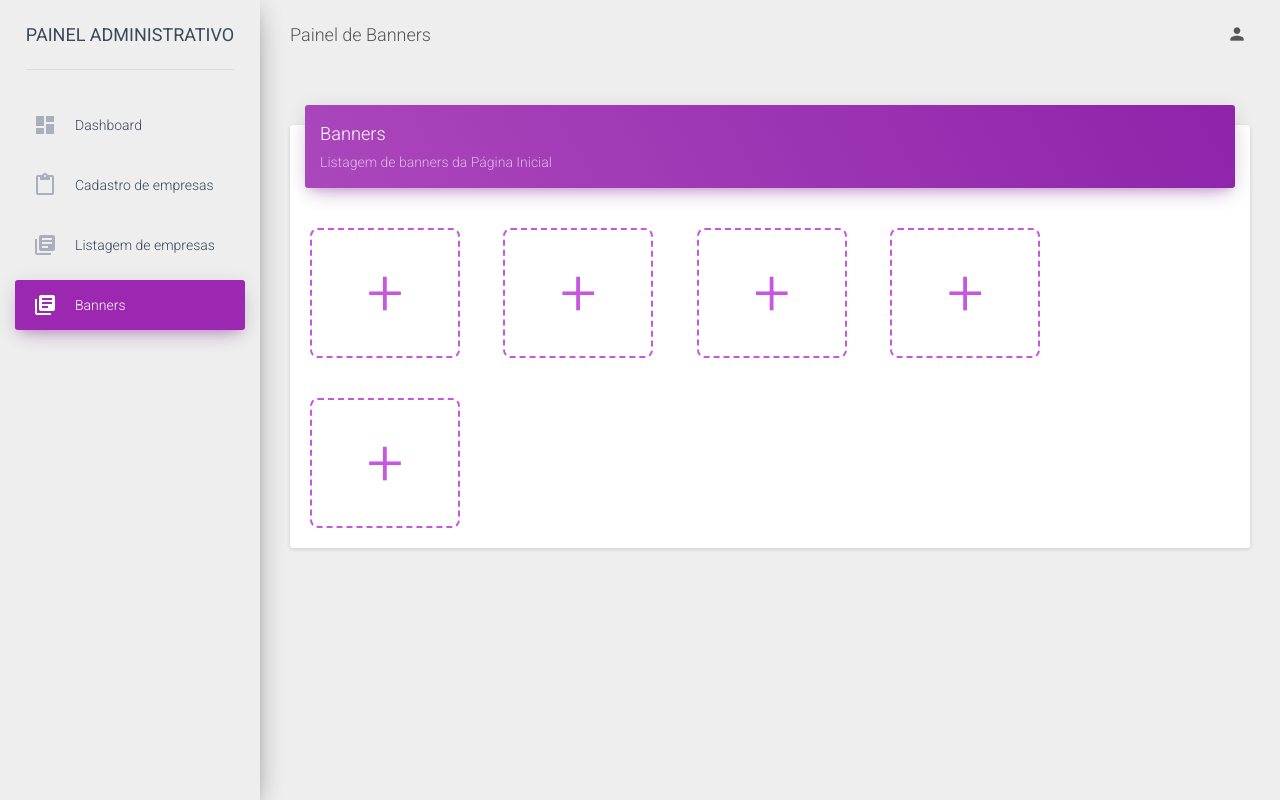
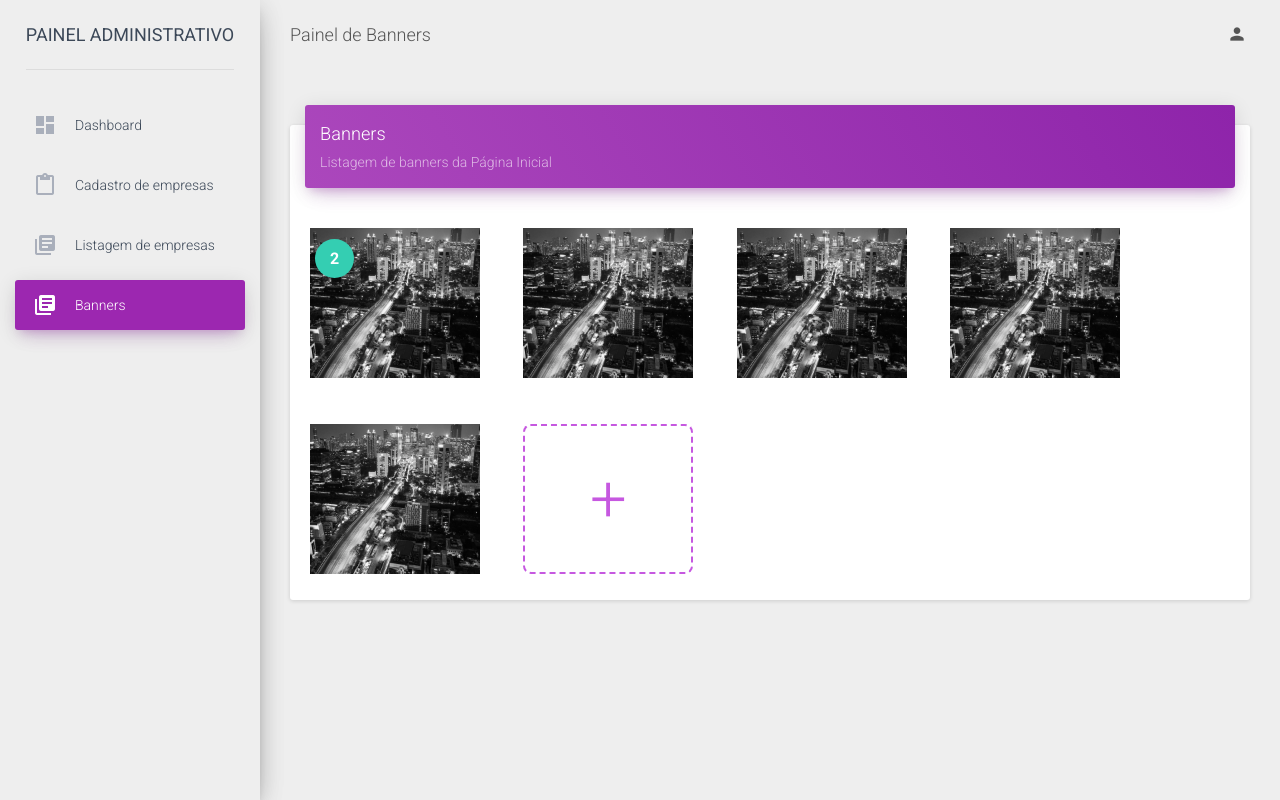
Before and after one commit to daviaugustos/webachei, a PHP site: page /dashboard/listagem-banners.php in a window 1280 px wide. Run offline with PHP 8.4, Linux system fonts and the light colour scheme; the visitor is signed in with stand-in values (Sample User, id 1); some libraries are stand-ins or nearby versions.

Commit message:
Estilização - Lista Banners

```diff
--- a/assets/css/style.css
+++ b/assets/css/style.css
@@ -627,14 +627,51 @@ label.control-label{
 
 /*-- Banners --*/
 .list-banner{
-  width: 880px;
+    width: 920px;
 }
 .card-banner{
+    display: inline-block;
+}
+
+.row-img-banner{
   display: inline-block;
 }
+.row-button-add{
+  vertical-align: top;
+}
+.card-banner-img{
+    display: inline-block;
+    position: relative;
+    width: 170px;
+    height: 150px; /*-6px descontar difereça do button-add*/
+    overflow: hidden;
+    cursor: pointer;
+    background: #000;
+    /*margin-bottom: 0.5rem;*/
+}
+.card-banner-img > * > img {
+    position: absolute;
+    z-index: 3;
+    display: block;
+    height: 100%;
+    width: auto;
+    max-width: inherit;
+    margin: 0 auto;
+    transition: all .5s;
+    top: 50%;
+    left: 50%;
+    transform: translate(-50%, -50%) scale(1);
+}
+
+a img {
+    vertical-align: middle !important;
+    border: none;
+}
+
 .button-add{
     background: transparent;
-    width: 150px;
+    width: 170px;
+    height: 150px;
     border-color: #c658e0;
     text-align: center;
     border-radius: 8px;
@@ -642,18 +679,10 @@ label.control-label{
     font-size: 65px;
     color: #c658e0;
     border-style: dashed;
-    height: 130px;
-
-    display: flex;
-    justify-content: center;
-    align-items: center;
-
 }
 .button-add:hover{
-  background-color: #f3f3f3;
+    background-color: #f3f3f3;
 }
-
-
 
 /*-- Footer --*/
 footer ul li a{
@@ -663,30 +692,30 @@ footer ul li a{
 footer p{
   margin: 0;
   padding-top: 15px;
-  font-weight: 400
+  font-weight: 400;
 }
 
 /*-- Media Screens --*/
 
 /*Media Screens nos Banners*/
-@media only screen and (min-width : 1310px){
+@media only screen and (min-width : 1383px){
     .list-banner{
-      width: 1100px;
+      width: 1140px;
     }
 }
-@media only screen and (max-width : 1094px){
+@media only screen and (max-width : 1188px){
     .list-banner{
-      width: 660px;
+      width: 700px;
     }
 }
-@media only screen and (max-width : 639px){
+@media only screen and (max-width : 679px){
     .list-banner{
-      width: 440px;
+      width: 480px;
     }
 }
-@media only screen and (max-width : 447px){
+@media only screen and (max-width : 487px){
     .list-banner{
-      width: 220px;
+      width: 260px;
     }
 }
 
@@ -709,6 +738,12 @@ footer p{
       height: 170px;
     }
 }
+
+/*@media only screen and (max-width : 480px) {
+    #anuncios .img-anuncio{
+      height: 250px;
+    }
+}*/
 
 @media only screen and (max-width : 500px) {
     .col-xx-12{
@@ -736,9 +771,3 @@ footer p{
       width: 100% !important;
     }
 }
-
-@media only screen and (max-width : 480px) {
-    #anuncios .img-anuncio{
-      height: 250px;
-    }
-}
--- a/dashboard/listagem-banners.php
+++ b/dashboard/listagem-banners.php
@@ -80,23 +80,67 @@
 								<div class="container">
 
 									<div class="list-banner row padding-top-20" class="card-content table-responsive">
-										<div class="card-banner padding-20">
-											<button class="button-add">+</button>
+
+										<div class="padding-20 row-img-banner">
+											<div class="card-banner-img">
+												<span style="
+													background: #34ceb2;
+													z-index: 99999;
+													top: 20px;
+													left: 5px;
+													border-radius: 100%;
+													font-size: 16px;
+													color: #ffffff;
+													transform: rotate(60deg);
+													font-weight: 700;
+													-webkit-text-fill-color: #ffffff;
+													margin-top: 100px;
+													position: relative;
+													padding-top: 10px;
+													padding-left: 15px;
+													padding-right: 15px;
+													padding-bottom: 10px;
+													">
+													2
+												</span>
+												<a href="">
+													<img src="../assets/img/examples/city.jpg" alt="">
+												</a>
+											</div>
 										</div>
 
-										<div class="card-banner padding-20">
-											<button class="button-add">+</button>
+										<div class="padding-20 row-img-banner">
+											<div class="card-banner-img">
+												<a href="">
+													<img src="../assets/img/examples/city.jpg" alt="">
+												</a>
+											</div>
 										</div>
 
-										<div class="card-banner padding-20">
-											<button class="button-add">+</button>
+										<div class="padding-20 row-img-banner">
+											<div class="card-banner-img">
+												<a href="">
+													<img src="../assets/img/examples/city.jpg" alt="">
+												</a>
+											</div>
 										</div>
 
-										<div class="card-banner padding-20">
-											<button class="button-add">+</button>
+										<div class="padding-20 row-img-banner">
+											<div class="card-banner-img">
+												<a href="">
+													<img src="../assets/img/examples/city.jpg" alt="">
+												</a>
+											</div>
+										</div>
+										<div class="padding-20 row-img-banner">
+											<div class="card-banner-img">
+												<a href="">
+													<img src="../assets/img/examples/city.jpg" alt="">
+												</a>
+											</div>
 										</div>
 
-										<div class="card-banner padding-20">
+										<div class="card-banner row-button-add padding-20">
 											<button class="button-add">+</button>
 										</div>
 		                            </div>
```
